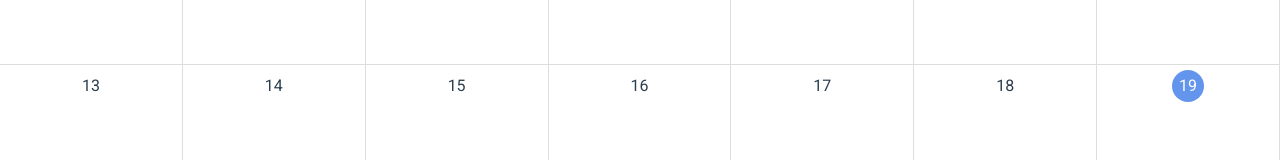
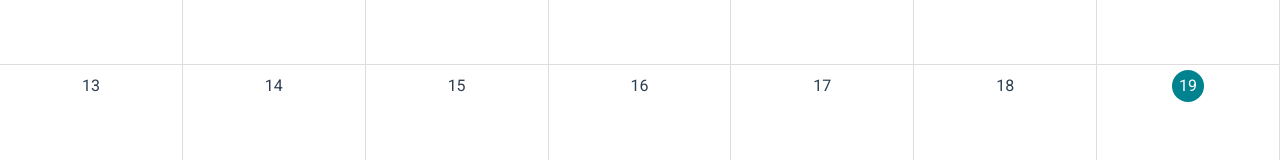
Before and after one commit to tyamap/vue_calendar, a Vue app: page / in a window 1280 px wide. Shown: the part 234-394 px from the top of the page. Built offline with nearby package versions, Linux system fonts and the light colour scheme.

Commit message:
mod 色調の統一

```diff
--- a/src/components/AddSchedule.vue
+++ b/src/components/AddSchedule.vue
@@ -23,9 +23,9 @@
         </V-form>
       </V-card-text>
       <V-card-actions>
-        <V-btn @click="closeCard">CANCEL</V-btn>
+        <V-btn @click="closeCard" outlined>CANCEL</V-btn>
         <V-spacer></V-spacer>
-        <V-btn @click="closeCard" color="#00B8D4">SAVE</V-btn>
+        <V-btn @click="closeCard" color="cyan" dark>SAVE</V-btn>
       </V-card-actions>
     </V-card>
   </div>
--- a/src/components/CalendarElement.vue
+++ b/src/components/CalendarElement.vue
@@ -109,10 +109,7 @@ export default {
 }
 .cal-today span {
   border-radius: 50%;
-  background-color: cornflowerblue;
+  background-color: #00838F;
   color: #fff;
 }
-.cal-date.active {
-  background-color: skyblue;
-}
 </style>
```
